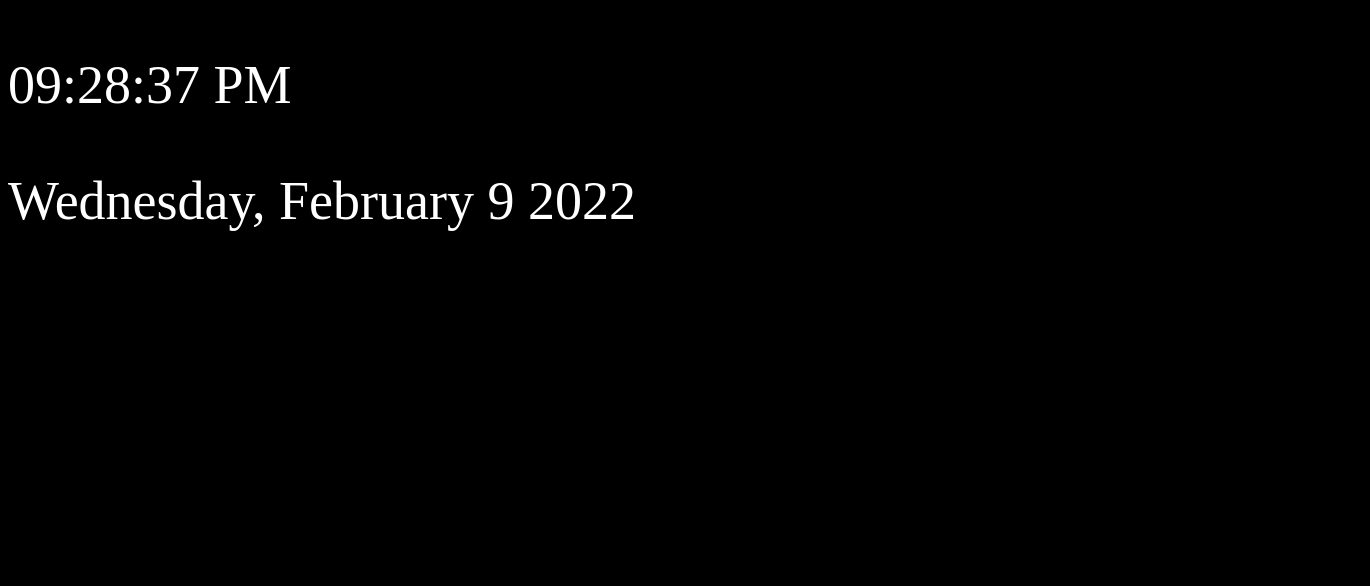
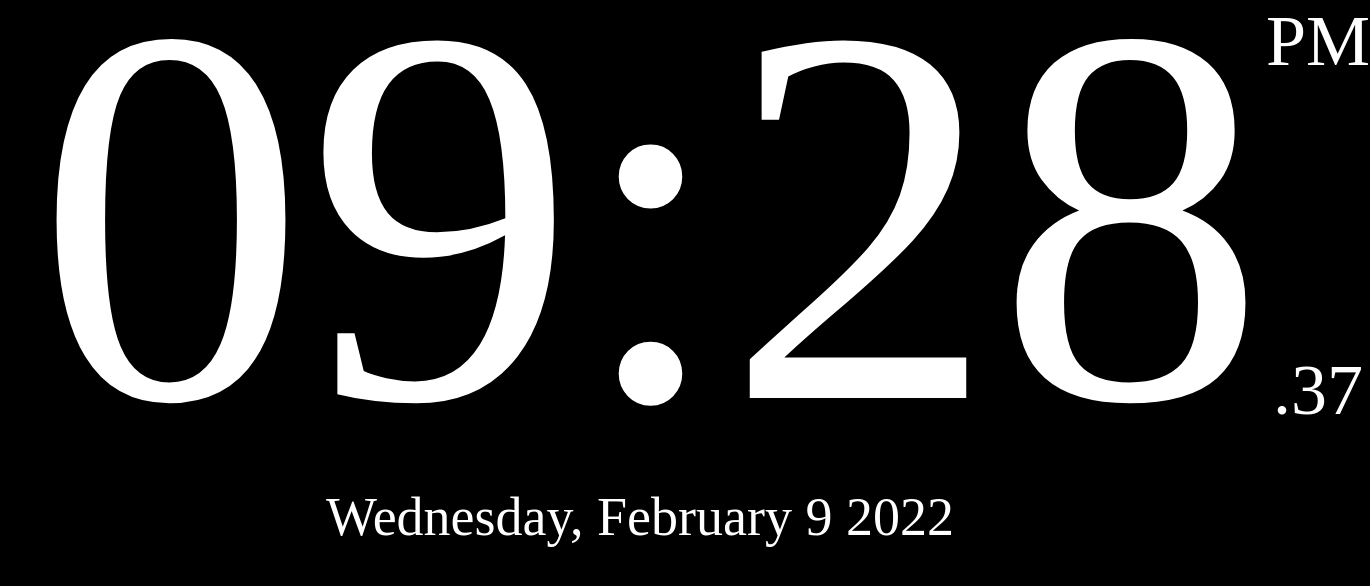
Before and after one commit to georges-dib/now-today, a Gatsby site: page / in a window 1280 px wide. Shown: the whole page, 1370 px wide, since content can reach past the window. Built offline with nearby package versions, Linux system fonts and the light colour scheme; Gatsby itself is replaced by a stand-in of ours.

Commit message:
fixing font size css and other css issues

```diff
--- /dev/null
+++ b/gatsby-browser.js
@@ -0,0 +1,3 @@
+
+require("@fontsource/orbitron");
+require("@fontsource/press-start-2p");
--- a/package.json
+++ b/package.json
@@ -14,6 +14,8 @@
     "clean": "gatsby clean"
   },
   "dependencies": {
+    "@fontsource/orbitron": "^4.5.3",
+    "@fontsource/press-start-2p": "^4.5.1",
     "gatsby": "^4.6.2",
     "react": "^17.0.1",
     "react-dom": "^17.0.1"
--- a/src/components/display.js
+++ b/src/components/display.js
@@ -4,7 +4,6 @@ import { TimeDisplay } from "./time";
 
 const Display = (props) => {
     const [currentTime, setCurrentTime] = useState(new Date());
-
 
     /** DidMount */
     useEffect(()=>{
--- a/src/components/time.js
+++ b/src/components/time.js
@@ -1,14 +1,50 @@
-import * as React from "react";
+import React, {useEffect, useState} from "react";
 
 const TimeDisplay = React.memo(function TimeDisplay(props) {
+
+    const [hoursAndMinutesFontSize, setHoursAndMinutesFontSize] = useState(0);
+    const [secondsAndMeridianFontSize, setSecondsAndMeridianFontSize] = useState(0);
+
+    useEffect(()=>{
+        // const totalVW = Math.max(document.documentElement.clientWidth || 0, window.innerWidth || 0);
+        // updateHoursAndMinutesFontSize(totalVW);
+        // updateSecondsAndMeridianFontSize(totalVW);
+    }, [])
+
+    const updateHoursAndMinutesFontSize = (totalVW) => {
+        let hoursTextWidth = totalVW * 80 / 100;
+        setHoursAndMinutesFontSize(hoursTextWidth);
+    }
+
+    const updateSecondsAndMeridianFontSize = (totalVW) => {
+        let secondsTextWidth = totalVW * 20 / 100;
+        setSecondsAndMeridianFontSize(secondsTextWidth);
+    }
+
     const meridian = props.hours !== undefined ? props.hours > 12 ? "PM" : "AM" : "";
-    const hours = props.hours !== undefined ? (props.hours - 12).toString().padStart(2, "0") : "00";
+    const hours = props.hours !== undefined ? (props.hours > 12 ? props.hours - 12 : props.hours).toString().padStart(2, "0") : "00";
     const minutes = props.minutes !== undefined ? props.minutes.toString().padStart(2, "0") : "00";
     const seconds = props.seconds !== undefined ? props.seconds.toString().padStart(2, "0") : "00";
 
+    const hoursAndMinutesLineHeight = hoursAndMinutesFontSize - 36;
+    const secondsAndMeridianLineHeight = secondsAndMeridianFontSize;
+
     return (
         <div className="wrapper__time">
-            <p>{`${hours}:${minutes}:${seconds} ${meridian}`}</p>
+            {/* <p className="time__hours__container" style={{fontSize: hoursAndMinutesFontSize+"px", lineHeight: hoursAndMinutesLineHeight+"px"}}>{`${hours}`}</p>
+            <p className="time__minutes__container" style={{fontSize: hoursAndMinutesFontSize+"px", lineHeight: hoursAndMinutesLineHeight+"px"}}>{`${minutes}`}</p>
+            <div className="time__seconds-meridian__container">
+                <p className="time__meridian__container" style={{fontSize: secondsAndMeridianFontSize+"px", lineHeight: secondsAndMeridianLineHeight+"px"}}>{`${meridian}`}</p>
+                <p className="time__seconds__container" style={{fontSize: secondsAndMeridianFontSize+"px", lineHeight: secondsAndMeridianLineHeight+"px"}}>{`.${seconds}`}</p>
+            </div> */}
+
+            <p className="time__hours__container">{`${hours}`}</p>
+            <p className="time__hours-minutes-separator">:</p>
+            <p className="time__minutes__container">{`${minutes}`}</p>
+            <div className="time__seconds-meridian__container">
+                <p className="time__meridian__container">{`${meridian}`}</p>
+                <p className="time__seconds__container">{`.${seconds}`}</p>
+            </div>
         </div>
     );
 });
--- a/src/css/main.css
+++ b/src/css/main.css
@@ -1,13 +1,82 @@
 body {
+    /* font-family: 'Orbitron', sans-serif; */
     font-size: 36px;
     color: white;
     background-color: black;
+    margin: 0;
+}
+
+#wrapper {
+    padding: 0 1em;
 }
 
 .wrapper__time {
-    font-size: 1.5em;
+    display: flex;
+    flex-direction: column;
+    max-width: 100vw;
+}
+
+.wrapper__time p, .wrapper__date p {
+    margin: 0 auto;
+    width: fit-content;
+}
+
+.time__hours__container, .time__minutes__container, .time__hours-minutes-separator {
+    font-size: 8em;
+    line-height: .8em;
+}
+
+.time__hours-minutes-separator {
+    display: none;
+}
+
+.time__seconds-meridian__container {
+    display: flex;
+    justify-content: space-between;
+    flex-direction: row-reverse;
+}
+
+.time__seconds__container, .time__meridian__container, .time__hours-minutes-separator {
+    font-size: 2em;
 }
 
 .wrapper__date {
-    font-size: 1.5em;
+    margin-top: 1em;
+    font-size: 1em;
 }
+
+@media screen and (min-width: 600px) {
+
+    .time__hours__container, .time__minutes__container, .time__hours-minutes-separator {
+        font-size: 15em;
+    }
+    @media (orientation:portrait){
+
+    }
+
+    @media (orientation:landscape){
+
+        .wrapper__time {
+            flex-direction: row;
+        }
+
+        .time__hours-minutes-separator {
+            display: inline;
+        }
+
+        .time__seconds-meridian__container {
+            flex-direction: column;
+        }
+
+        .wrapper__date {
+            font-size: 1.5em;
+        }
+    }
+}
+
+
+@media screen and (min-width: 1200px) {
+    .time__hours__container, .time__minutes__container, .time__hours-minutes-separator {
+        font-size: 15em;
+    }
+}
```
Also changed, not shown: 1 other file.
